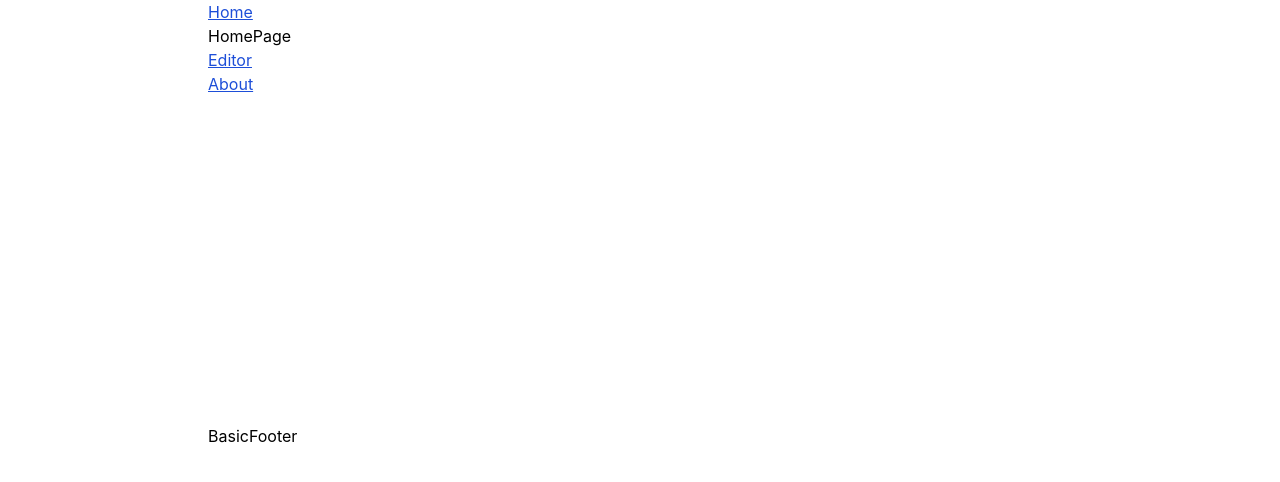
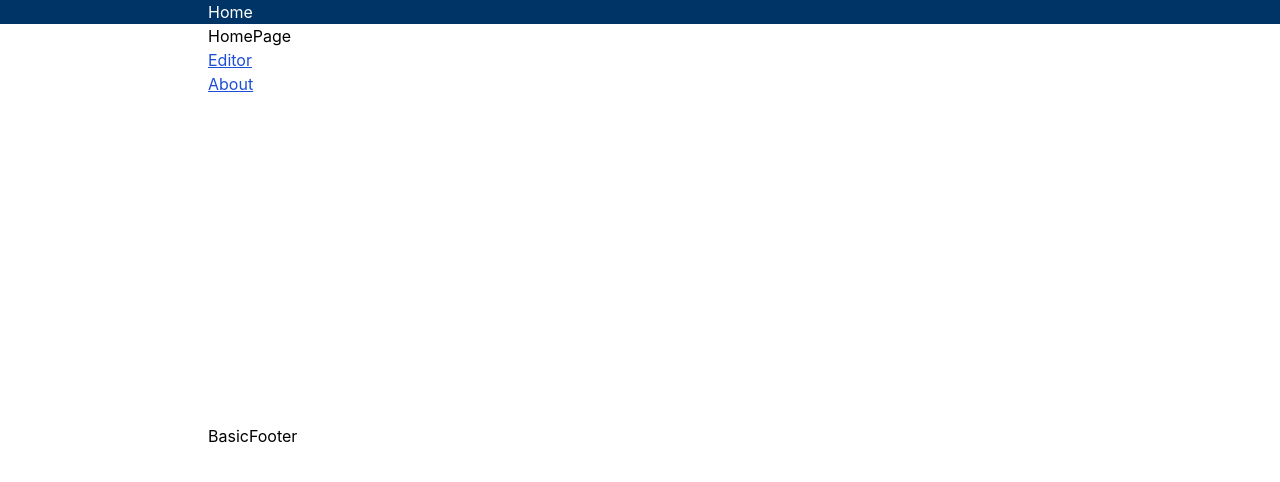
Before and after one commit to ginpei/ashigaru, a Next.js app: page / in a window 1280 px wide. Shown: the top 482 px of the page. Built offline with nearby package versions, Linux system fonts and the light colour scheme.

Commit message:
feat: 🎸 basic header design

```diff
--- a/src/layouts/shared/BasicHeader.tsx
+++ b/src/layouts/shared/BasicHeader.tsx
@@ -6,7 +6,14 @@ export interface BasicHeaderProps {}
 
 export function BasicHeader(): JSX.Element {
   return (
-    <div className="BasicHeader">
+    <div
+      className={`
+      BasicHeader
+      bg-ginpei
+      [&_a]:text-white [&_a]:no-underline
+      [&_a:hover]:text-white [&_a:hover]:underline
+    `}
+    >
       <Container>
         <div className="inner">
           <NiceLink href={homePagePath()}>Home</NiceLink>
```
